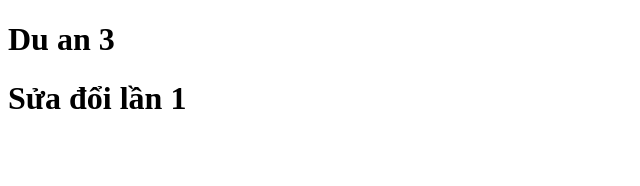
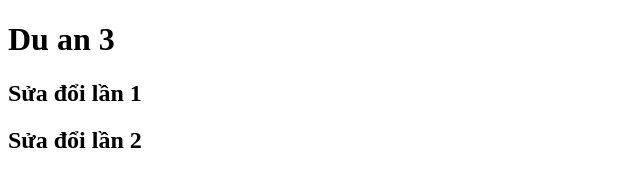
Before and after one commit to HuyMcro/duan3, a plain HTML site: page index.html in a window 1280 px wide. Shown: the whole page, without its empty margins (0-640 px from the left). Drawn offline with Linux system fonts and the light colour scheme.

Commit message:
test commit lan 3

```diff
--- a/index.html
+++ b/index.html
@@ -7,6 +7,7 @@
 </head>
 <body>
     <h1>Du an 3</h1>
-    <h1>Sửa đổi lần 1</h1>
+    <h2>Sửa đổi lần 1</h2>
+    <h2>Sửa đổi lần 2</h2>
 </body>
 </html>
```
